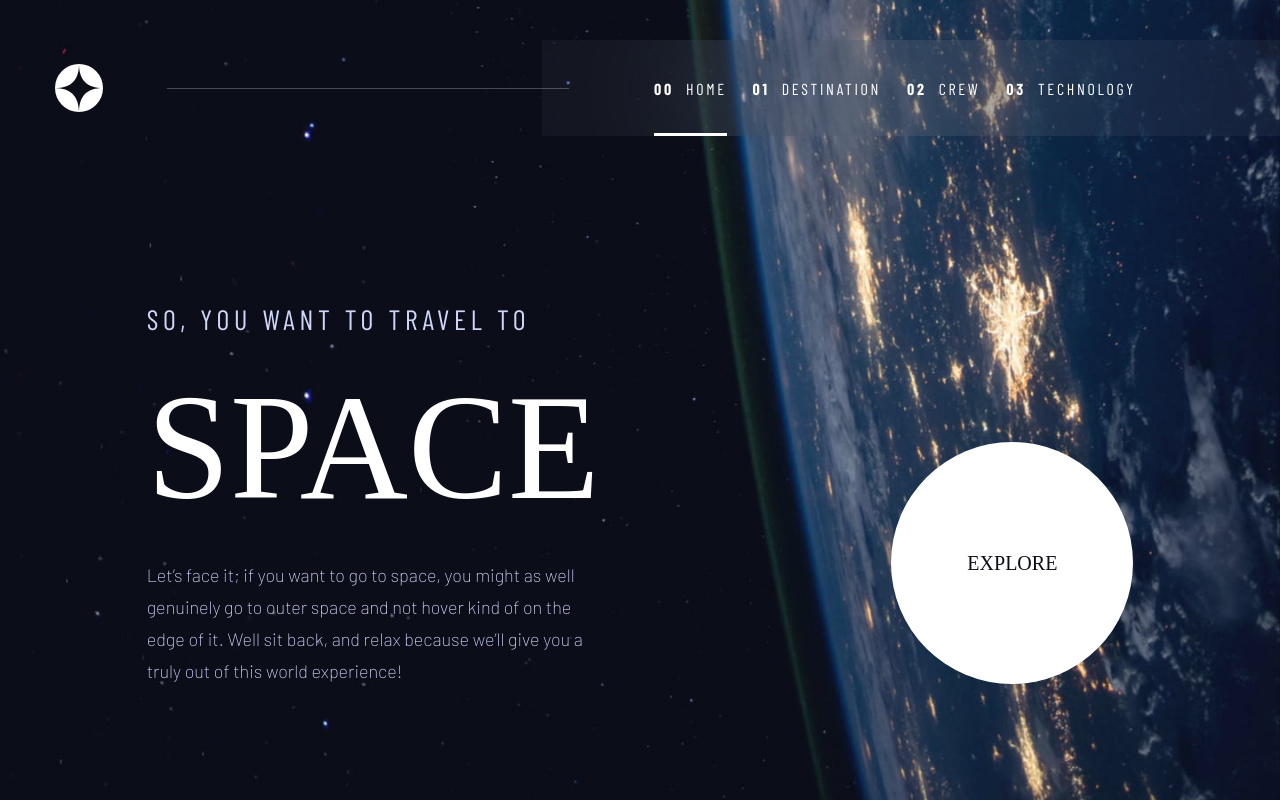
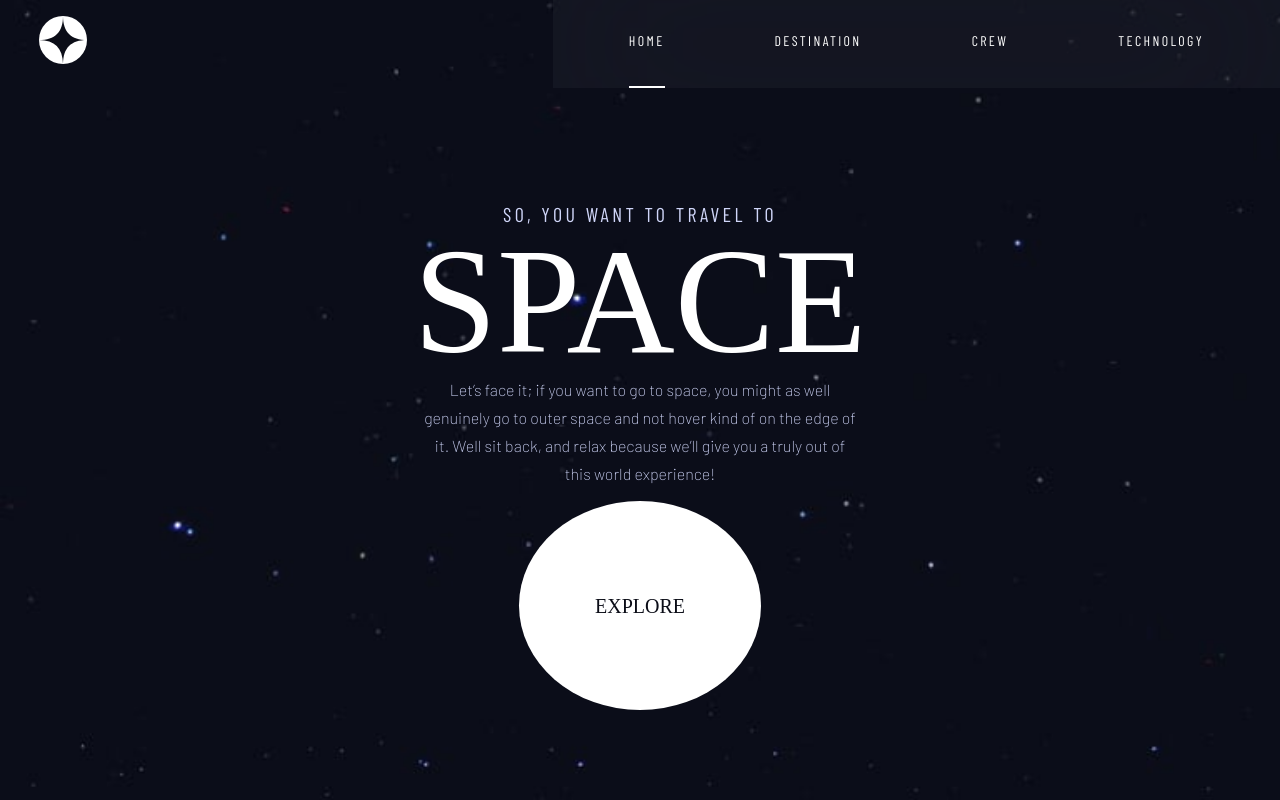
Before and after one commit to arun-roberts/fem006_space_tourism_website, a Next.js app: page / in a window 1280 px wide. Built offline with nearby package versions, Linux system fonts and the light colour scheme; a web font is replaced by a local one.

Commit message:
Improved responsiveness towards extra large displays. Reformatted HTML a touch.

```diff
--- a/components/Layout.tsx
+++ b/components/Layout.tsx
@@ -4,7 +4,7 @@ const Layout = ({ children }: { children: React.ReactNode }) => {
   return (
       <>
           <Header />
-          <main className='container'>{children}</main>
+          {children}
       </>
   )
 }
--- a/pages/index.tsx
+++ b/pages/index.tsx
@@ -3,7 +3,7 @@ import Link from 'next/link'
 
 const Home: NextPage = () => {
   return (
-    <div className="landing">
+    <main className="landing">
       <div className="landing-container">
         <h5 className="landing__heading-five">So, you want to travel to</h5>
         <h1 className="landing__heading-one">Space</h1>
@@ -18,7 +18,7 @@ const Home: NextPage = () => {
           Explore
         </a>
       </Link>
-    </div>
+    </main>
   )
 }
 
--- a/styles/globals.css
+++ b/styles/globals.css
@@ -18,13 +18,6 @@ ul {
 
 a {
   text-decoration: none;
-}
-
-.container {
-  position: absolute;
-  width: 100%;
-  height: 100vh;
-  overflow: scroll;
 }
 
 .header {
@@ -609,17 +602,6 @@ a {
 }
 
 @media screen and (min-width: 760px) {
-  .section-header {
-    display: block;
-    width: 90%;
-    font-size: 1.25rem;
-    line-height: 1.5rem;
-    letter-spacing: 0.2109375rem;
-    margin-bottom: 3.75rem;
-  }
-  .section-header__num {
-    margin-right: 1.1875rem;
-  }
   .header {
     display: -webkit-box;
     display: -ms-flexbox;
@@ -720,6 +702,17 @@ a {
   }
   .nav-list-item__text--number {
     display: none;
+  }
+  .section-header {
+    display: block;
+    width: 90%;
+    font-size: 1.25rem;
+    line-height: 1.5rem;
+    letter-spacing: 0.2109375rem;
+    margin-bottom: 3.75rem;
+  }
+  .section-header__num {
+    margin-right: 1.1875rem;
   }
   .landing {
     background: #0b0d17 url("/assets/home/background-home-tablet.jpg") no-repeat;
@@ -908,7 +901,7 @@ a {
   }
 }
 
-@media screen and (min-width: 1200px) {
+@media screen and (min-width: 1300px) {
   .header {
     display: -webkit-box;
     display: -ms-flexbox;
@@ -919,7 +912,7 @@ a {
     -webkit-box-align: center;
         -ms-flex-align: center;
             align-items: center;
-    height: 6rem;
+    height: 10.666667%;
     padding: 0;
     margin-top: 2.5rem;
   }
@@ -960,8 +953,8 @@ a {
   }
   .section-header {
     position: absolute;
-    top: 0;
-    left: 0.09375rem;
+    top: 23.55555555%;
+    left: 10.40625rem;
     width: 50%;
     font-size: 1.75rem;
     line-height: 2.125rem;
@@ -1015,7 +1008,7 @@ a {
   .destination {
     background: rgba(11, 13, 23, 0.6) url("/assets/destination/background-destination-desktop.jpg") no-repeat;
     background-size: cover;
-    padding: 13.25rem 10.1875rem 7.375rem 10.3125rem;
+    padding: 0 0.5rem 7.7777777778% 4.5625rem;
   }
   .destination-container {
     width: 100%;
@@ -1024,9 +1017,9 @@ a {
     -webkit-box-direction: normal;
         -ms-flex-direction: row;
             flex-direction: row;
-    -webkit-box-pack: justify;
-        -ms-flex-pack: justify;
-            justify-content: space-between;
+    -webkit-box-pack: space-evenly;
+        -ms-flex-pack: space-evenly;
+            justify-content: space-evenly;
     -webkit-box-align: end;
         -ms-flex-align: end;
             align-items: end;
@@ -1039,11 +1032,11 @@ a {
   .destination__image {
     height: 27.8125rem;
     width: 27.8125rem;
-    margin: 0 0 0 3.96875rem;
+    margin: 0;
   }
   .destination-info {
     width: 27.8125rem;
-    margin: 0;
+    margin: 0 0 0.375rem 0;
   }
   .destination-info__body {
     text-align: left;
@@ -1120,7 +1113,6 @@ a {
     font-size: 3.5rem;
     line-height: 4rem;
     margin: 0.9375rem 0 0 0.03125rem;
-    white-space: nowrap;
   }
   .crew-info__bio {
     width: 27.75rem;
@@ -1153,15 +1145,12 @@ a {
     width: 27.0625rem;
   }
   .anousheh_ansari__image {
-    z-index: 0;
-    bottom: 0;
     width: 38.473125rem;
     height: 37.9375rem;
     margin: 0 8.014117647% 0 0;
   }
   .anousheh_ansari-info {
     width: 33.25rem;
-    z-index: 4;
   }
   .tech {
     background: rgba(11, 13, 23, 0.6) url("/assets/technology/background-technology-desktop.jpg") no-repeat;
--- a/styles/globals.sass
+++ b/styles/globals.sass
@@ -43,12 +43,6 @@ ul
 
 a
   text-decoration: none
-
-.container
-  position: absolute
-  width: 100%
-  height: 100vh
-  overflow: scroll
 
 .header
   width: 100%
@@ -458,17 +452,6 @@ a
       margin: 0 auto 5.0825rem
 
 @media screen and (min-width: 760px)
-  .section-header
-    display: block
-    width: 90%
-    font-size: 1.25rem
-    line-height: 1.5rem
-    letter-spacing: 0.2109375rem
-    margin-bottom: 3.75rem
-
-    &__num
-      margin-right: 1.1875rem
-
   .header
     display: flex
     justify-content: space-between
@@ -540,6 +523,17 @@ a
 
           &--number
             display: none
+
+  .section-header
+    display: block
+    width: 90%
+    font-size: 1.25rem
+    line-height: 1.5rem
+    letter-spacing: 0.2109375rem
+    margin-bottom: 3.75rem
+
+    &__num
+      margin-right: 1.1875rem
 
   .landing
     background: $dark-blue url('/assets/home/background-home-tablet.jpg') no-repeat
@@ -713,12 +707,12 @@ a
         line-height: 1.75rem
         margin-bottom: 6.0625rem
 
-@media screen and (min-width: 1200px)
+@media screen and (min-width: 1300px)
   .header
     display: flex
     justify-content: space-between
     align-items: center
-    height: 6rem
+    height: 10.666667%
     padding: 0
     margin-top: 2.5rem
 
@@ -761,8 +755,8 @@ a
 
   .section-header
     position: absolute
-    top: 0
-    left: 0.09375rem
+    top: 23.55555555%
+    left: 10.40625rem
     width: 50%
     font-size: 1.75rem
     line-height: 2.125rem
@@ -808,13 +802,13 @@ a
   .destination
     background: $background-overlay url('/assets/destination/background-destination-desktop.jpg') no-repeat
     background-size: cover
-    padding: 13.25rem 10.1875rem 7.375rem 10.3125rem
+    padding: 0 0.5rem 7.7777777778% 4.5625rem
 
     &-container
       width: 100%
       height: 100%
       flex-direction: row
-      justify-content: space-between
+      justify-content: space-evenly
       align-items: end
 
     &-picker
@@ -825,11 +819,11 @@ a
     &__image
       height: 27.8125rem
       width: 27.8125rem
-      margin: 0 0 0 3.96875rem
+      margin: 0
 
     &-info
       width: 27.8125rem
-      margin: 0
+      margin: 0 0 0.375rem 0
 
       &__body
         text-align: left
@@ -902,7 +896,7 @@ a
         font-size: 3.5rem
         line-height: 4rem
         margin: 0.9375rem 0 0 0.03125rem
-        white-space: nowrap
+        // white-space: nowrap
 
       &__bio
         width: 27.75rem
@@ -939,15 +933,12 @@ a
 
   .anousheh_ansari
     &__image
-      z-index: 0
-      bottom: 0
       width: 38.473125rem
       height: 37.9375rem
       margin: 0 8.014117647% 0 0
 
     &-info
       width: 33.25rem
-      z-index: 4
 
   .tech
     background: $background-overlay url('/assets/technology/background-technology-desktop.jpg') no-repeat
```
Also changed, not shown: pages/crew.tsx (+8 -6 lines), pages/destination.tsx (+9 -7 lines), pages/technology.tsx (+9 -11 lines), 1 other file (tests, documents, lock files or other folders).
